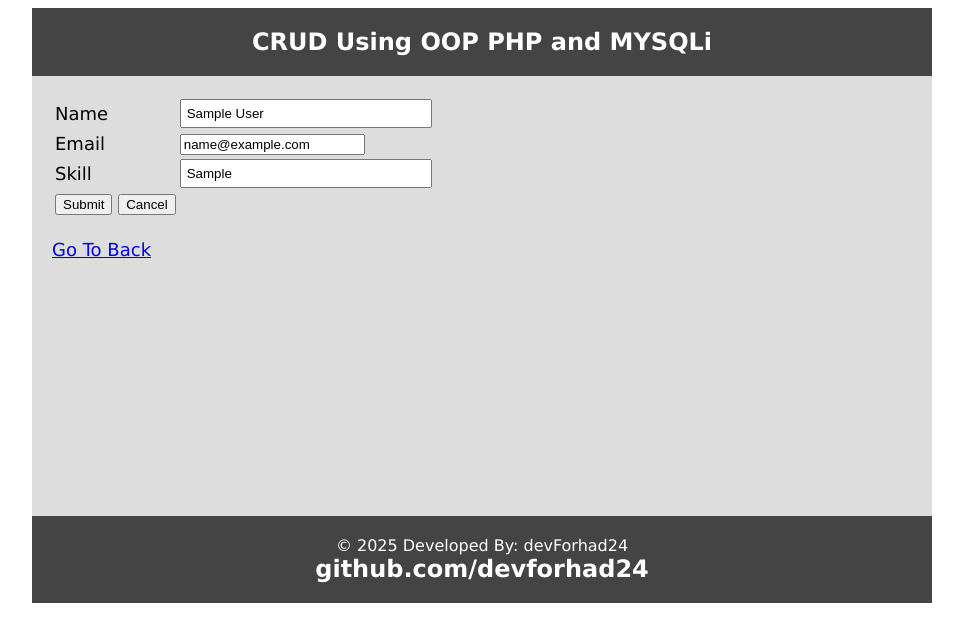
After one commit to devforhad24/CRUD_PHP, a PHP site: page /update.php?id=1 in a window 1280 px wide. The commit adds this page. Shown: the top 642 px of the page, without its empty margins (158-1121 px from the left). Run offline with PHP 8.4, Linux system fonts and the light colour scheme; tables that the repository leaves empty or names only in its code hold one stand-in row (values such as "Sample post").

Commit message:
Update data complete

```diff
--- a/Database.php
+++ b/Database.php
@@ -40,7 +40,18 @@
             }else{
                 die("Error :(".$this->link->errno.")".$this->link->error);
             }
-        }
+        } // ends method
+
+        // Update method
+        public function update($query){
+            $update_row = $this->link->query($query) or die($this->link->error.__LINE__);
+            if($update_row){
+                header("Location: index.php?msg=".urlencode('Data Updated successfully.'));
+                exit();
+            }else{
+                die("Error :(".$this->link->errno.")".$this->link->error);
+            }
+        } // ends method
 
 
     }
--- /dev/null
+++ b/update.php
@@ -0,0 +1,61 @@
+<?php include 'inc/header.php'; ?>
+<?php include 'config.php'; ?>
+<?php include 'Database.php'; ?>
+
+<!-- Data select -->
+<?php
+    $id = $_GET['id'];
+    $db = new Database();
+    $query = "SELECT * FROM tbl_user WHERE id = $id";
+    $getData = $db->select($query)->fetch_assoc();
+
+    if(isset($_POST['submit'])){
+        $name = mysqli_real_escape_string($db->link,$_POST['name']);
+        $email = mysqli_real_escape_string($db->link,$_POST['email']);
+        $skill = mysqli_real_escape_string($db->link,$_POST['skill']);
+
+        if($name == '' || $email == '' || $skill == ''){
+            $error = "Field must not be Empty !!";
+        }else{
+            $query = "UPDATE tbl_user SET name = '$name', email = '$email', skill = '$skill' WHERE id = $id";
+            $update = $db->update($query);
+        }
+    }
+?>
+
+<!-- Message -->
+<?php
+    if(isset($error)){
+        echo "<span style='color:red'>".$error."</span>";
+    }
+?>
+
+<!-- table starts here -->
+<form action="update.php?id=<?php echo $id; ?>" method="POST">
+<table>
+    <tr>
+        <td>Name</td>
+        <td><input type="text" name="name" value="<?php echo $getData['name'] ?>"></td>
+    </tr>
+    <tr>
+        <td>Email</td>
+        <td><input type="email" name="email" value="<?php echo $getData['email'] ?>"></td>
+    </tr>
+    <tr>
+        <td>Skill</td>
+        <td><input type="text" name="skill" value="<?php echo $getData['skill'] ?>"></td>
+    </tr>
+    <tr>
+        <td>
+            <input type="submit" name="submit" value="Submit">
+            <input type="reset" value="Cancel">
+        </td>
+    </tr>
+
+</table>
+</form>
+<!-- table ends here -->
+<br>
+<a href="index.php">Go To Back</a>
+
+<?php include 'inc/footer.php'; ?>
```
Also changed, not shown: index.php (+7 -8 lines).
